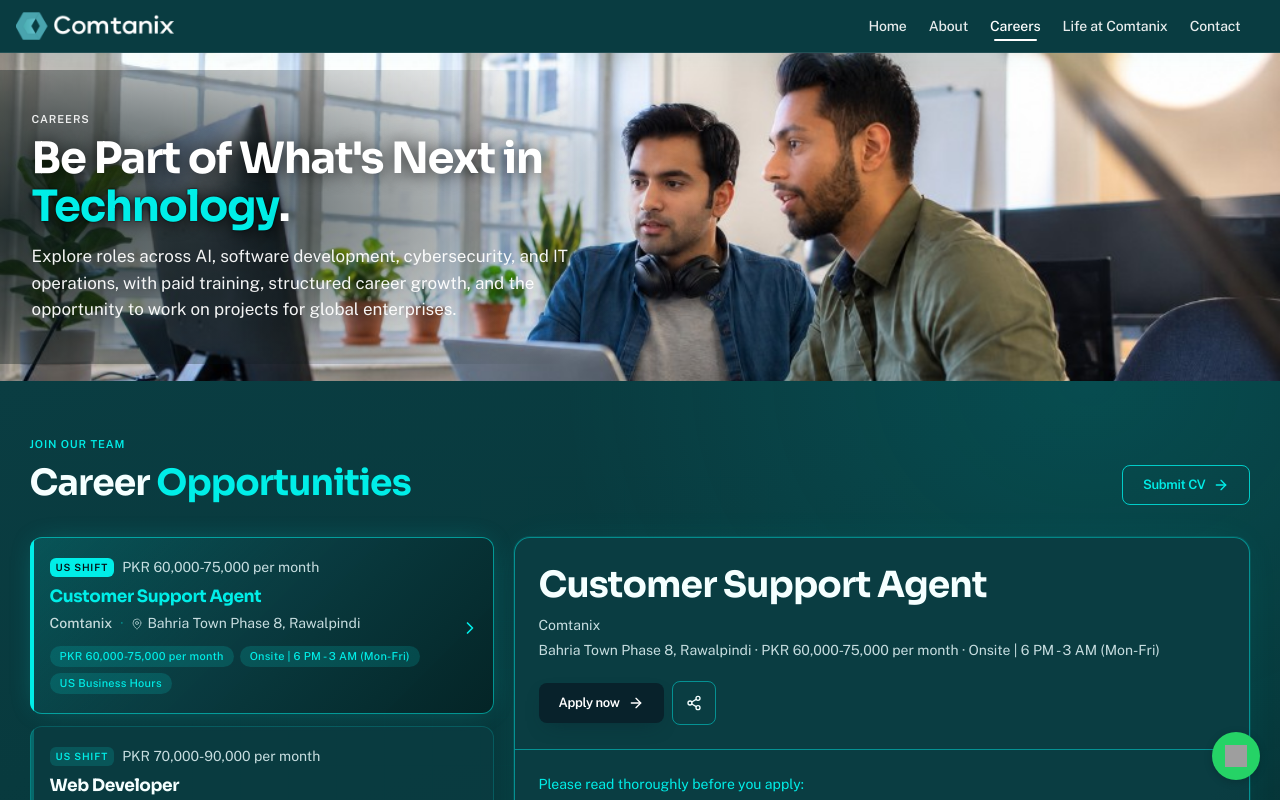
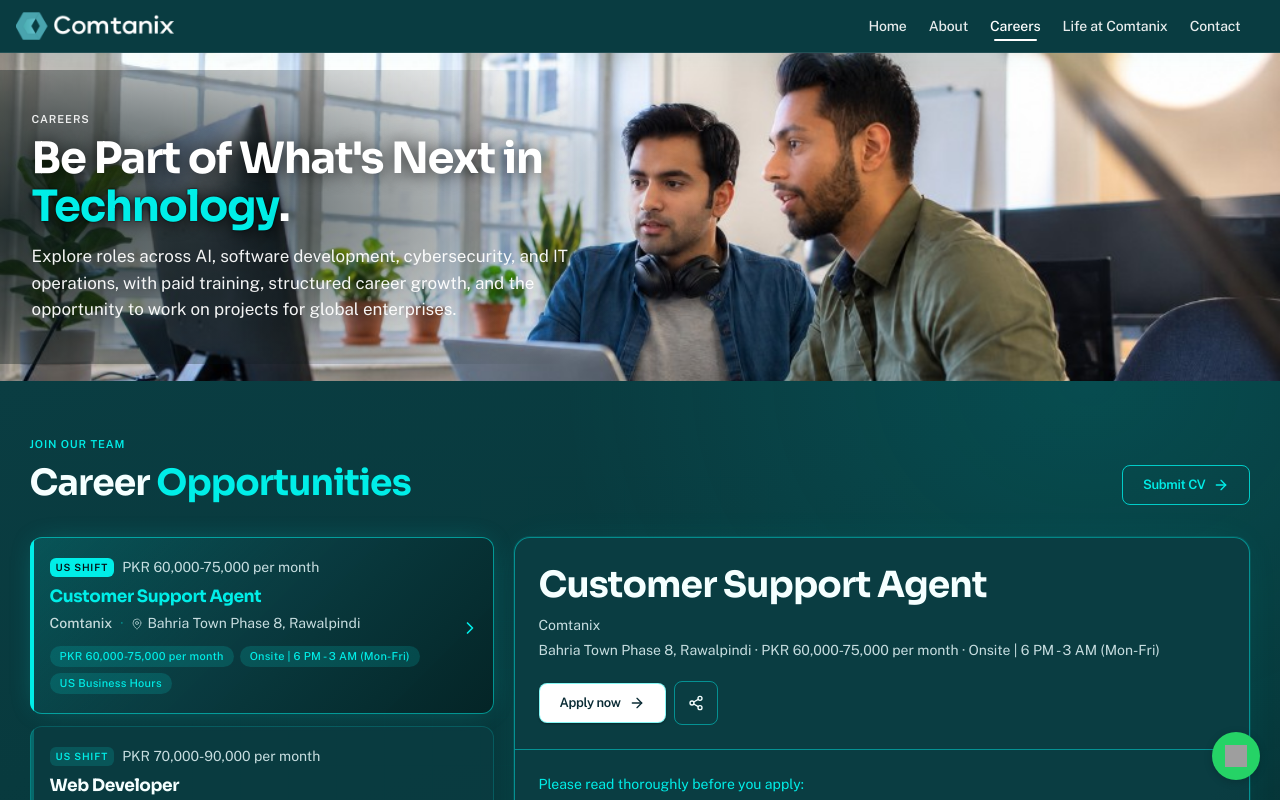
Before and after one commit to adnanhayat531/comtanixcareers, a Next.js app: page /careers in a window 1280 px wide. Shown: the top 800 px of the page. Built offline with nearby package versions, Linux system fonts and the light colour scheme; no server answers; grey boxes are pictures that could not be loaded.

Commit message:
Update JobDetail component's Apply button styling to include a white variant and border for improved visibility and consistency.

```diff
--- a/src/components/careers/OpeningsList.tsx
+++ b/src/components/careers/OpeningsList.tsx
@@ -385,7 +385,8 @@ function JobDetail({
         <div className="mt-5 flex flex-wrap items-center gap-2">
           <Button
             href={`/apply?role=${encodeURIComponent(role.title)}`}
-            className="w-full sm:w-auto"
+            variant="white"
+            className="w-full border border-line sm:w-auto"
           >
             Apply now <ArrowRight className="h-4 w-4" aria-hidden />
           </Button>
```
